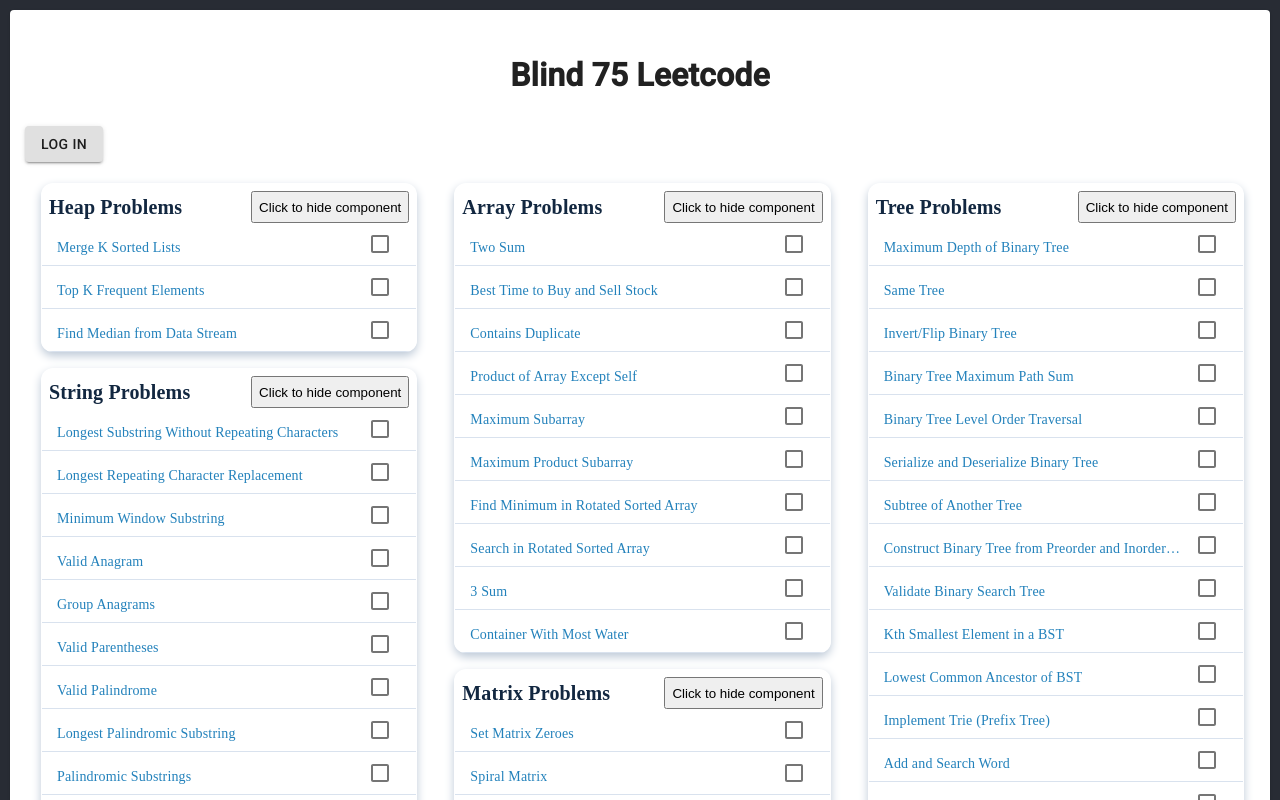
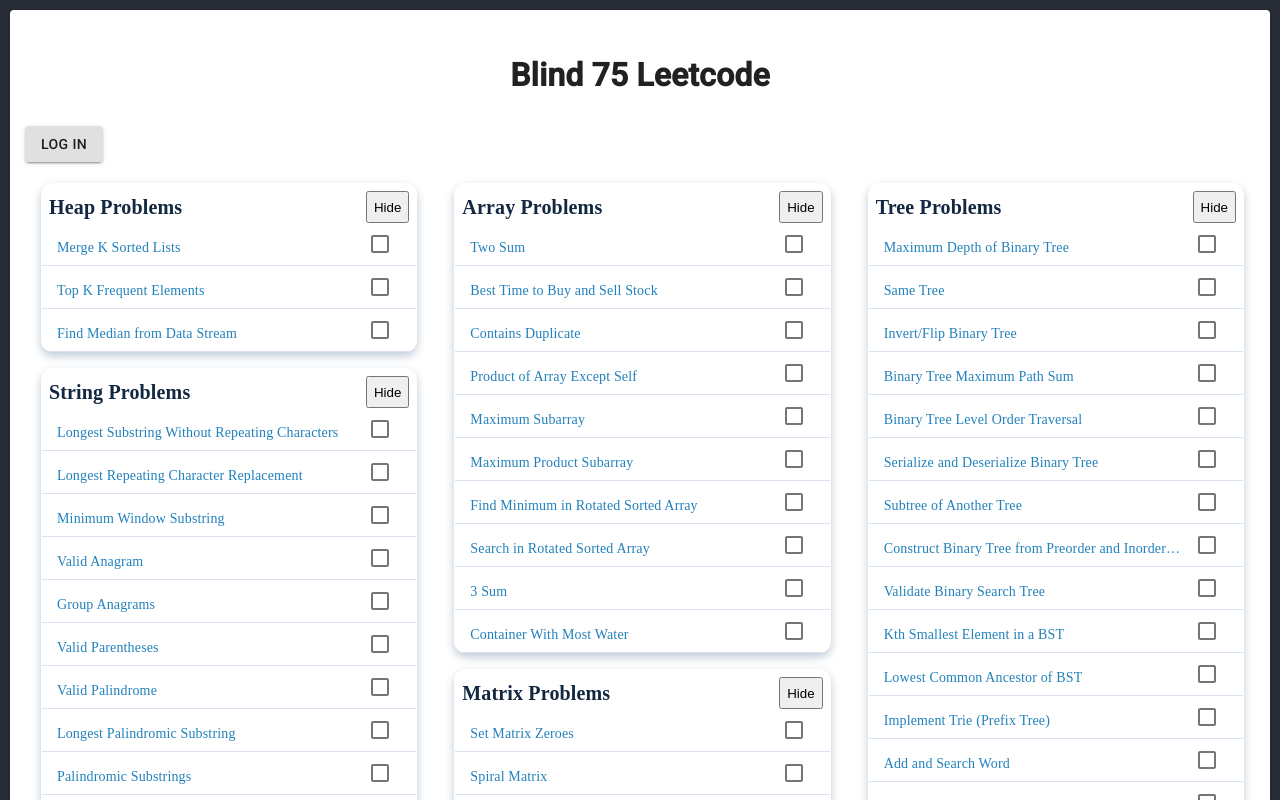
Before and after one commit to ma-anwar/blind75-dashboard, a React (Create React App) app: page / in a window 1280 px wide. Shown: the top 800 px of the page. Built offline with nearby package versions, Linux system fonts and the light colour scheme.

Commit message:
fixed typo

```diff
--- a/src/Components/TitleCard/TitleCard.js
+++ b/src/Components/TitleCard/TitleCard.js
@@ -57,11 +57,7 @@
         <Typography variant="h6" noWrap className={styles.header}>
           {getTitle(title)}{" "}
         </Typography>
-        <button onClick={() => toggleHide()}>
-
-            Click to hide component
-
-          </button>
+        <button onClick={() => toggleHide()}>Hide</button>
       </Box>
       {getProblems().map((problem, i) => (
         <div>
```
